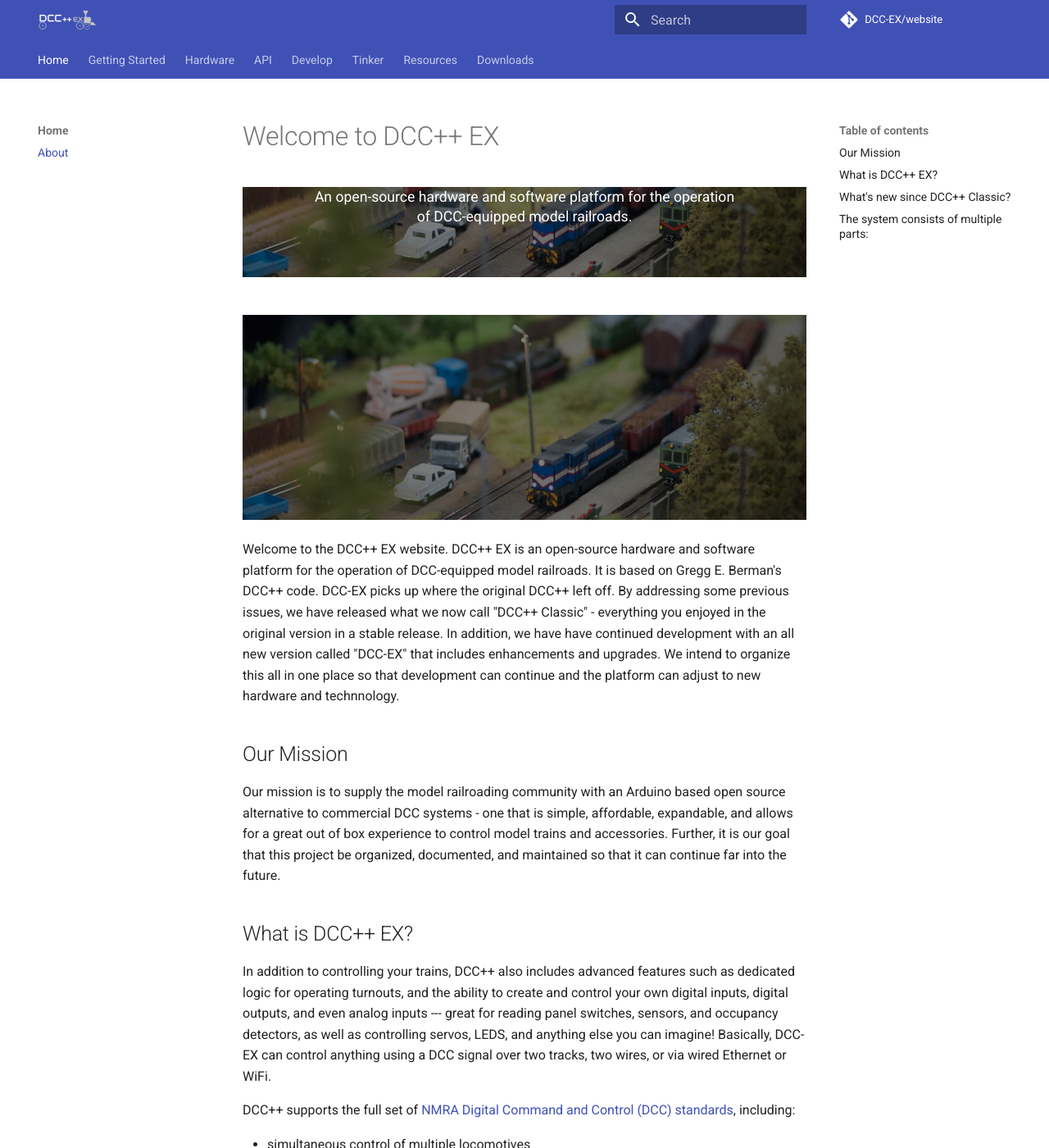
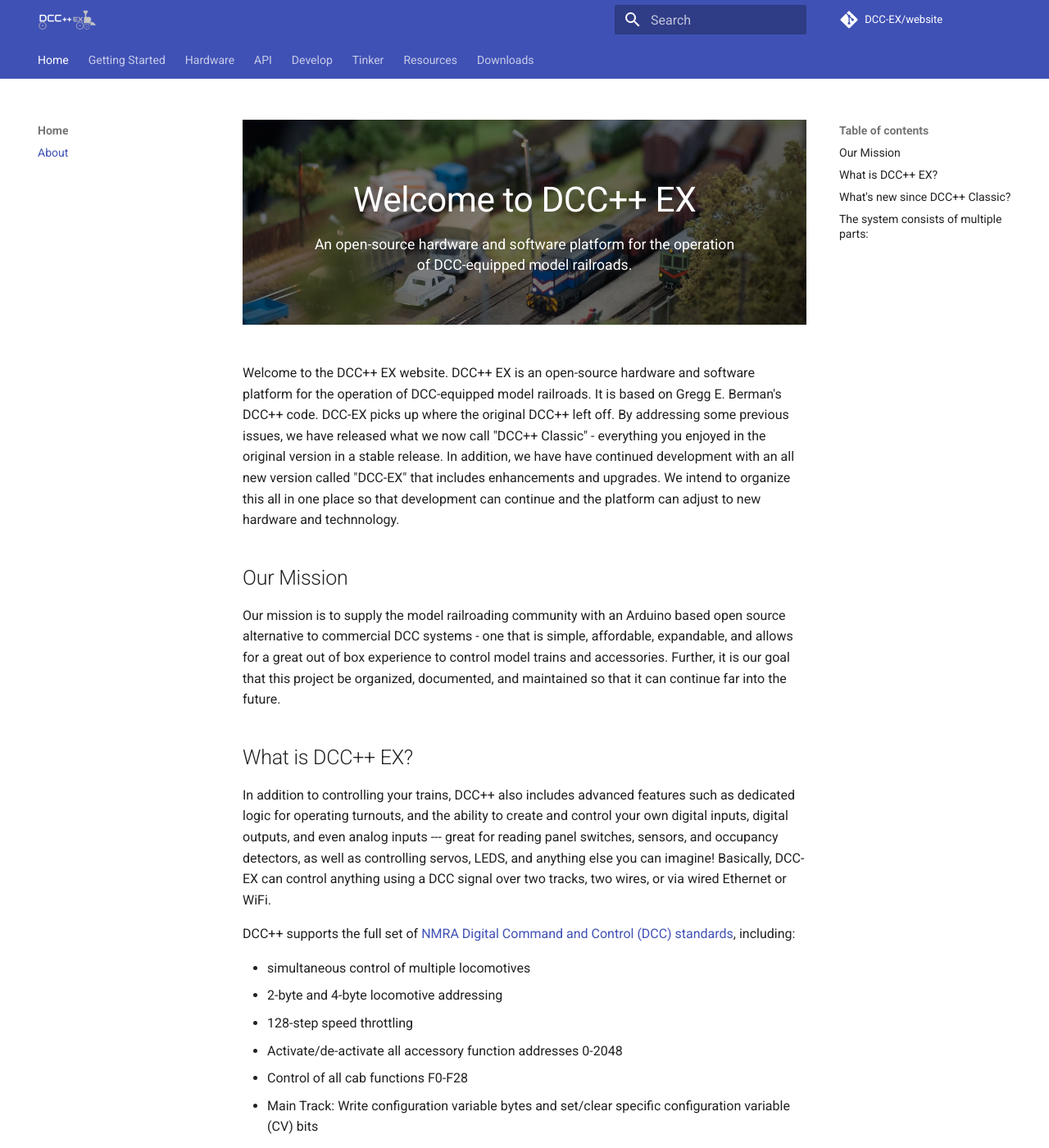
Before and after one commit to DCC-EX/website, an MkDocs documentation site: the page built from docs/index.md, in a window 1280 px wide and 1400 px high. Shown: the whole window at 82% size. Built offline with MkDocs 1.6.1 and Material for MkDocs 9.7.7, drawn with Linux system fonts in a browser that asks for light colours; comment, search, counter and statistics services are not loaded.

Commit message:
Fixed strange behavior with main page image

```diff
--- a/docs/index.md
+++ b/docs/index.md
@@ -2,8 +2,6 @@
 An open-source hardware and software platform for the operation<br/>
 of DCC-equipped model railroads.
 {: .descript}
-
-![welcome](images/home_welcm.png)
 
 Welcome to the DCC++ EX website. DCC++ EX is an open-source hardware and software platform for the operation of DCC-equipped model railroads. It is based on Gregg E. Berman's DCC++ code. DCC-EX picks up where the original DCC++ left off. By addressing some previous issues, we have released what we now call "DCC++ Classic" - everything you enjoyed in the original version in a stable release. In addition, we have have continued development with an all new version called "DCC-EX" that includes enhancements and upgrades. We intend to organize this all in one place so that development can continue and the platform can adjust to new hardware and technnology.
 
--- a/docs/stylesheets/extra.css
+++ b/docs/stylesheets/extra.css
@@ -20,7 +20,7 @@
     height: 1.8rem;
 }
 
-#welcome-to-the-dcc-ex.title{
+#welcome-to-dcc-ex.title{
     background: url(../images/home_welcm.png);
     background-repeat: no-repeat;
     font-weight: 400;
```
